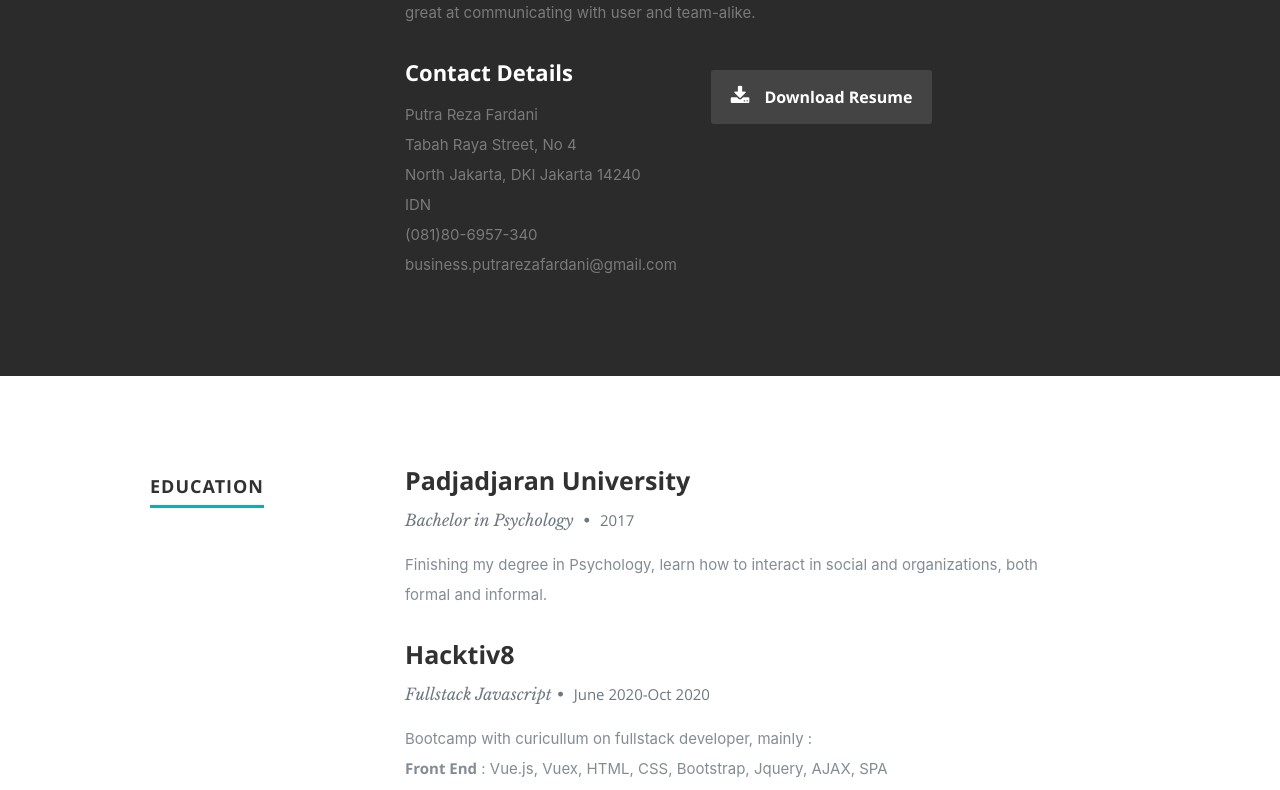
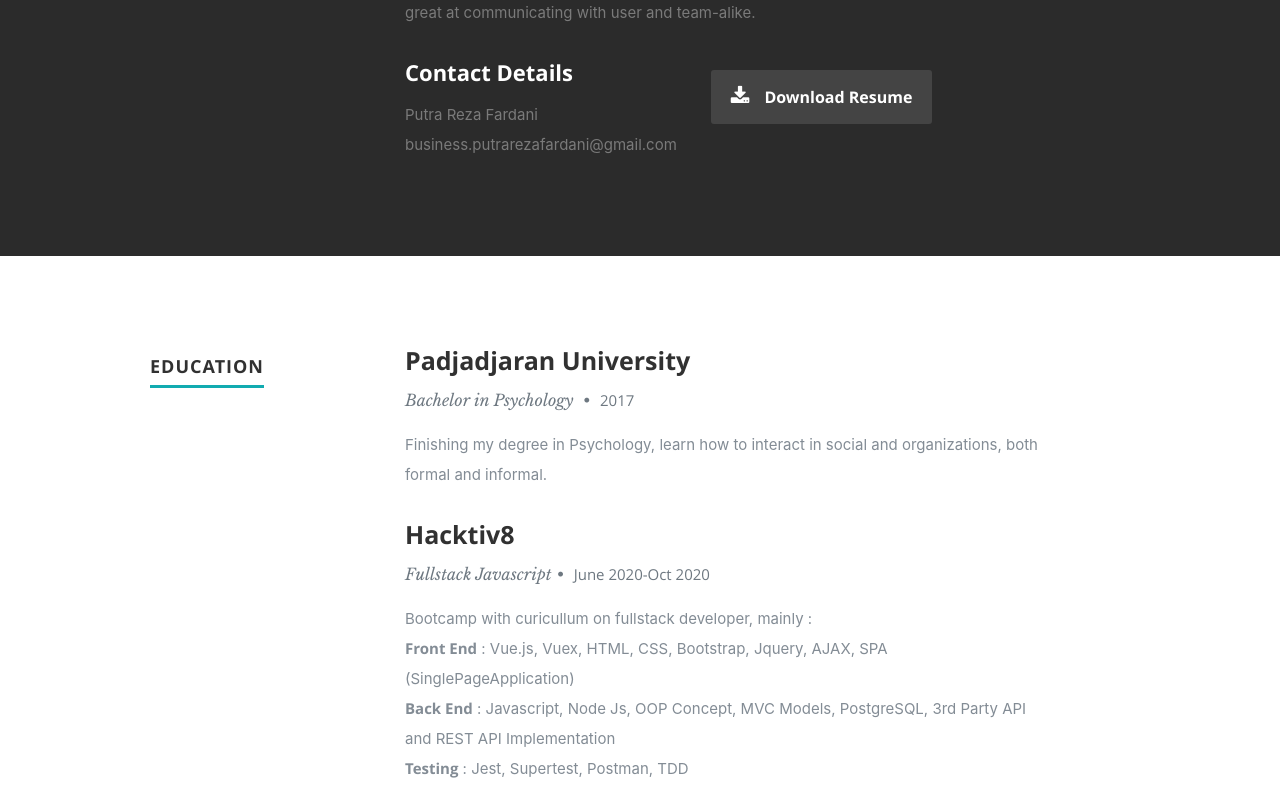
Before and after one commit to drfrostongithub/portofolio-in-react-js, a React (Create React App) app: page / in a window 1280 px wide. Shown: the part 1060-1850 px from the top of the page. Built offline with nearby package versions, Linux system fonts and the light colour scheme.

Commit message:
privacy updated

```diff
--- a/src/components/about/about.js
+++ b/src/components/about/about.js
@@ -20,10 +20,6 @@ export default class About extends Component {
                         <h2>Contact Details</h2>
                         <p className="address">
                             <span>Putra Reza Fardani</span><br />
-                            <span>Tabah Raya Street, No 4<br />
-                            North Jakarta, DKI Jakarta 14240 IDN
-                            </span><br />
-                            <span>(081)80-6957-340</span><br />
                             <span>business.putrarezafardani@gmail.com</span>
                         </p>
                         </div>
--- a/src/components/contacme/contacme.js
+++ b/src/components/contacme/contacme.js
@@ -56,9 +56,7 @@ export default class ContacMe extends Component {
                         <h4>Address and Phone</h4>
                         <p className="address">
                         <span>Putra Reza Fardani</span><br />
-                        <span>Tabah Raya Street, No 4<br />
-                        North Jakarta, DKI Jakarta 14240 IDN
-                        </span><br />
+                        <span>Indonesia</span><br />
                         </p>
                     </div>
                     </aside>
--- a/src/components/header/header.js
+++ b/src/components/header/header.js
@@ -27,8 +27,7 @@ export default class Header extends Component {
                         and learn more <a className="smoothscroll" href="#about">about me</a>.</h3>
                     <hr />
                     <ul className="social">
-                    <li><a href="https://github.com/drfrostongithub"><i className="fa fa-github" /></a></li>
-                        <li><a href="/" aria-disabled><i className="fa fa-twitter" /></a></li>
+                        <li><a href="https://github.com/drfrostongithub"><i className="fa fa-github" /></a></li>
                         <li><a href="https://www.linkedin.com/in/putra-reza-f-3b226253/"><i className="fa fa-linkedin" /></a></li>
                         <li><a href="https://www.instagram.com/drdotfrost/"><i className="fa fa-instagram" /></a></li>
                     </ul>
```
